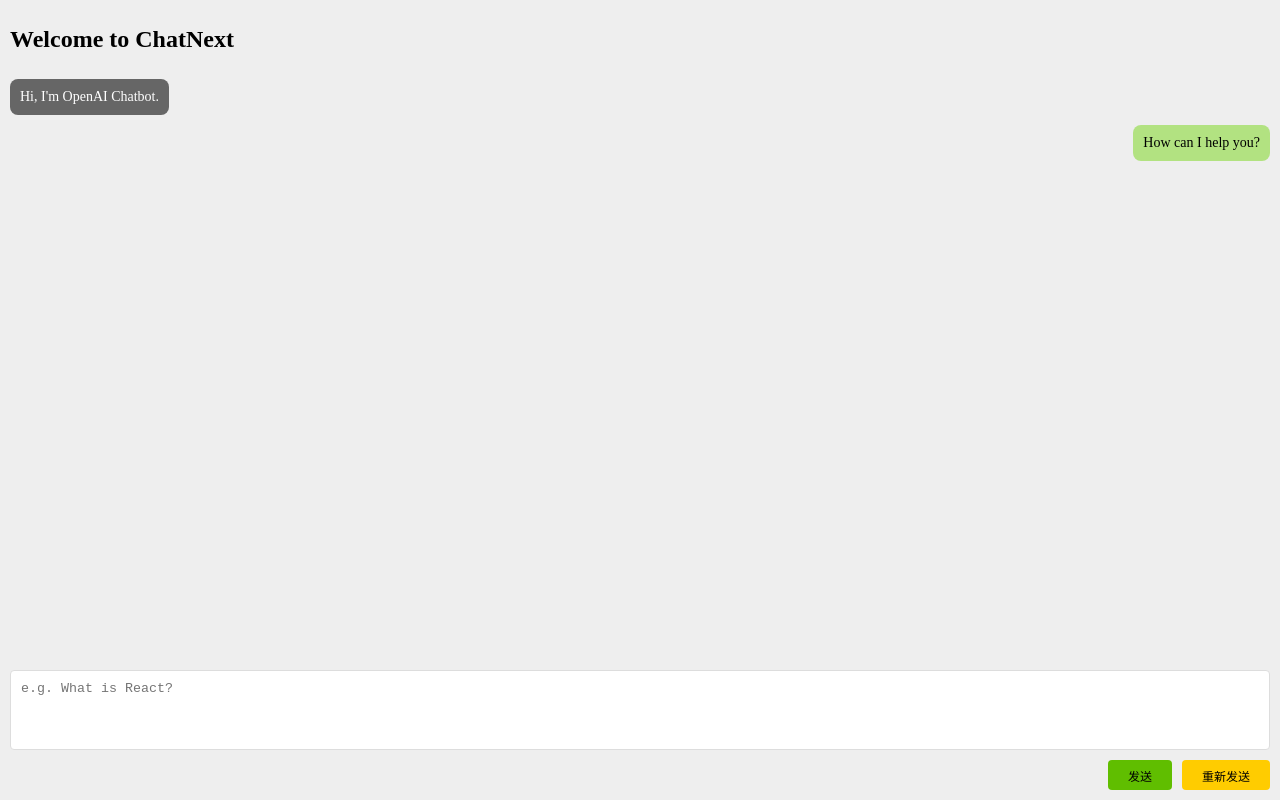
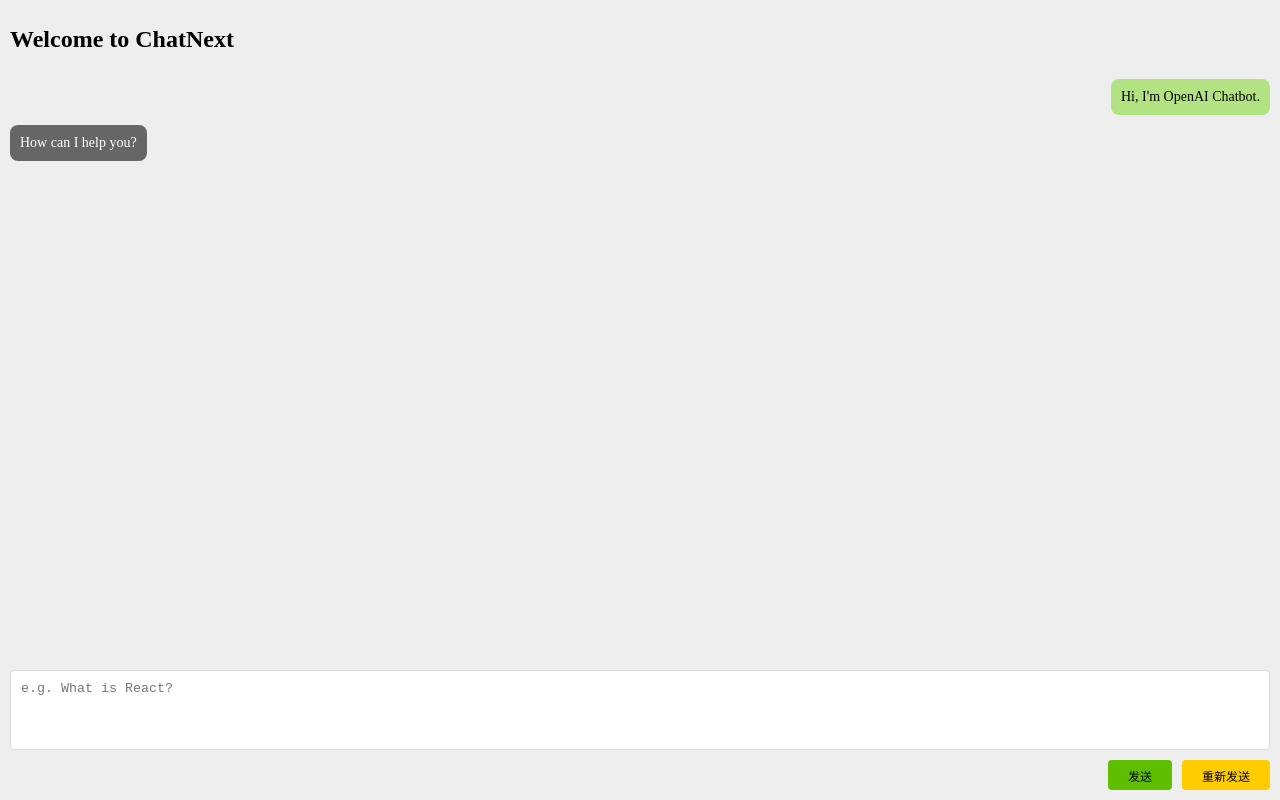
Before and after one commit to harrischen/chat-mini, a Next.js app: page / in a window 1280 px wide. Built offline with nearby package versions, Linux system fonts and the light colour scheme.

Commit message:
fix: 调整消息对话的背景颜色

```diff
--- a/src/app/styles/chat.module.css
+++ b/src/app/styles/chat.module.css
@@ -5,7 +5,7 @@
 
 .userItem {
   display: flex;
-  justify-content: flex-start;
+  justify-content: flex-end;
 }
 
 .assistantItem {
@@ -13,7 +13,7 @@
   padding-bottom: 20px;
   margin-bottom: 20px;
   display: flex;
-  justify-content: flex-end;
+  justify-content: flex-start;
 }
 
 .assistantItem:last-child {
@@ -25,8 +25,8 @@
   max-width: 80%;
   padding: 10px;
   border-radius: 8px;
-  background-color: var(--userBubbleBackgroundColor);
-  color: var(--userBubbleTextColor);
+  background-color: var(--assistantBubbleBackgroundColor);
+  color: var(--assistantBubbleTextColor);
   font-size: 14px;
 }
 
@@ -38,8 +38,8 @@
   max-width: 80%;
   padding: 10px;
   border-radius: 8px;
-  background-color: var(--assistantBubbleBackgroundColor);
-  color: var(--assistantBubbleTextColor);
+  background-color: var(--userBubbleBackgroundColor);
+  color: var(--userBubbleTextColor);
   font-size: 14px;
 }
 
```
